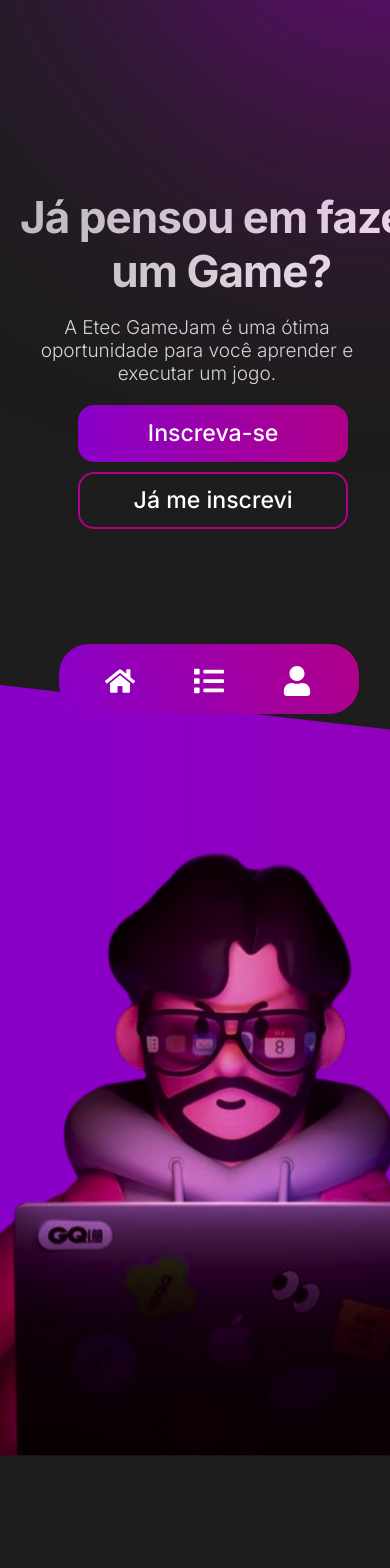
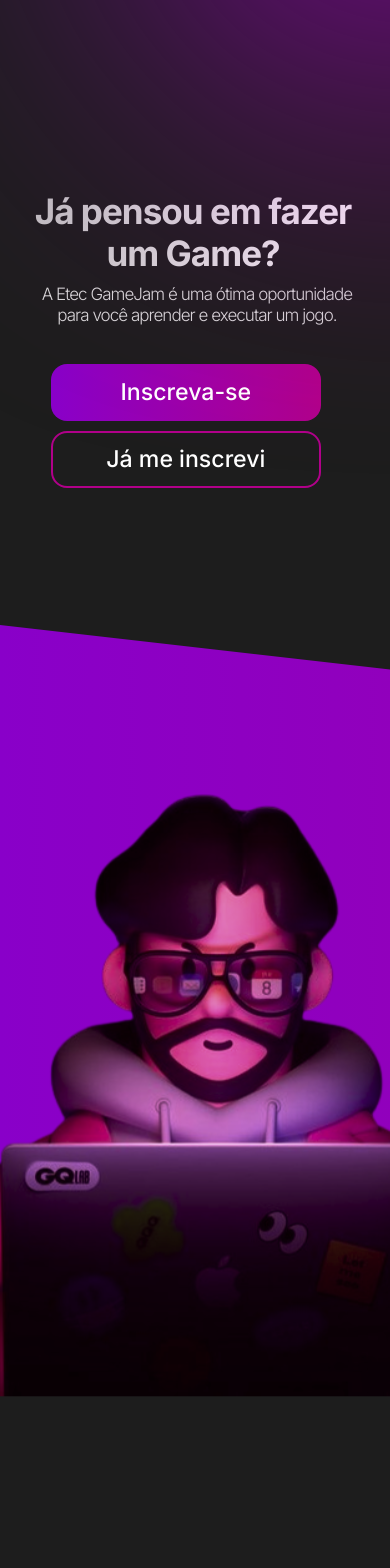
Before and after one commit to iguin777/tcc2, a React (Create React App) app in the folder client/: page / in a window 390 px wide. Shown: the top 1568 px of the page. Built offline with nearby package versions, Linux system fonts and the light colour scheme.

Commit message:
Deixando tela de 'landing' responsiva

```diff
--- a/client/src/components/header-h/HeaderH.jsx
+++ b/client/src/components/header-h/HeaderH.jsx
@@ -5,7 +5,7 @@ import { FaUser, FaHome, FaList } from 'react-icons/fa';
 
 const Header = ( {Text,Text2, Text3, onClick, onClick1, onClick2, onClick3}) => {
     return(
-        <section id='header'>
+        <section id='headerH'>
         <header>
             <nav id="nav-bar_h">
                 <i id="nav-logo"><img src={logo} alt="logo" /></i>
@@ -27,7 +27,7 @@ const Header = ( {Text,Text2, Text3, onClick, onClick1, onClick2, onClick3}) =>
             </div>
         </header>
 
-        <ul className="example-1">
+        <ul className="mobile">
         <li className="icon-content">
             <a
             href="/"
--- a/client/src/components/header-h/headerH.css
+++ b/client/src/components/header-h/headerH.css
@@ -97,16 +97,16 @@ header {
 }
 
 @media screen and (max-width: 1170px) {
-    #nav_list {
+    #nav_list_h {
         display: none;
     }
-    header {
+    #headerH {
         display: none;
     }
     ul {
         list-style: none;
     }
-    .example-1 {
+    .mobile {
         gap: 7%;
         margin-top: 165%;
         margin-left: 15%;
@@ -122,13 +122,13 @@ header {
         height: 70px;
         width: 300px;
     }
-    .example-1 .icon-content {
+    .mobile .icon-content {
         top: -10px;
         margin: 0 10px;
         position: relative;
         font-weight: bolder;
     }
-    .example-1 .icon-content .tooltip {
+    .mobile .icon-content .tooltip {
         position: absolute;
         top: -30px;
         left: 50%;
@@ -143,13 +143,13 @@ header {
         font-weight: bolder;
     }
 
-    .example-1 .icon-content:hover .tooltip {
+    .mobile .icon-content:hover .tooltip {
         opacity: 1;
         visibility: visible;
         top: -50px;
     }
 
-    .example-1 .icon-content .link {
+    .mobile .icon-content .link {
         display: flex;
         justify-content: center;
         align-items: center;
@@ -160,10 +160,10 @@ header {
         transition: all 0.3s ease-in-out;
         font-weight: bolder;
     }
-    .example-1 .icon-content .link:hover {
+    .mobile .icon-content .link:hover {
         box-shadow: 3px 2px 45px 0px rgb(0 0 0 / 12%);
     }
-    .example-1 .icon-content .link svg {
+    .mobile.icon-content .link svg {
         width: 30px;
         height: 30px;
         fill: #fff;
--- a/client/src/components/header/header.css
+++ b/client/src/components/header/header.css
@@ -88,99 +88,46 @@ header {
 .example-1{
     display: none;
 }
-/* Media Queries para telas menores */
+
 @media screen and (max-width: 1600px) {
     #header{
-        margin-right: 20%;
+        margin-right: 200px;
     }
 }
 
-
-
-/* Quando a largura da tela for menor que 1370px */
 @media screen and (max-width: 1370px) {
-    @media screen and (max-width: 1370px) {
-        #header {
-           margin-right: -10%;
-        }
+    #header{
+        margin-right: 100px;
     }
 }
 
+@media screen and (max-width: 1170px) {
+    #header{
+        margin-right: 200px ;
+    }
+}
+
+@media screen and (max-width: 768px) {
+    #header{
+        margin-left: -150px ;
+        width: 110%;
+    }
+    #nav_list{
+        width: 140%;
+        margin-left: 10%;
+    }
 
 
+}
 
-/*@media screen and (max-width: 768px) {
-    #nav_list {
+@media screen and (max-width: 623px) {
+    #header{
         display: none;
     }
-    header {
+}
+
+@media screen and (max-width: 480px) {
+    #header{
         display: none;
     }
-    ul {
-        list-style: none;
-    }
-    .example-1 {
-        box-shadow: 10px 10px 20px rgba(0, 0, 0, 0.3);
-        z-index: 9999;
-        gap: 7%;
-        margin-top: 165%;
-        left: 6%;
-        position: fixed;
-        display: flex;
-        justify-content: center;
-        align-items: center;
-        font-weight: bolder;
-        background: linear-gradient(70deg, #8900C9, #B1008A);
-        border-radius: 19.65px;
-        border-radius: 30px;
-        padding: 20px;
-        height: 70px;
-        width: 300px;
-    }
-    .example-1 .icon-content {
-        top: -10px;
-        margin: 0 10px;
-        position: fixed;
-        font-weight: bolder;
-    }
-    .example-1 .icon-content .tooltip {
-        position: fixed;
-        top: -30px;
-        left: 50%;
-        transform: translateX(-50%);
-        background-color: #fff;
-        padding: 6px 10px;
-        border-radius: 5px;
-        opacity: 0;
-        visibility: hidden;
-        font-size: 14px;
-        transition: all 0.3s ease;
-        font-weight: bolder;
-    }
-
-    .example-1 .icon-content:hover .tooltip {
-        opacity: 1;
-        visibility: visible;
-        top: -50px;
-    }
-
-    .example-1 .icon-content .link {
-        display: flex;
-        justify-content: center;
-        align-items: center;
-        width: 50px;
-        height: 50px;
-        border-radius: 50%;
-        color: #fff;
-        transition: all 0.3s ease-in-out;
-        font-weight: bolder;
-    }
-    .example-1 .icon-content .link:hover {
-        box-shadow: 3px 2px 45px 0px rgb(0 0 0 / 12%);
-    }
-    .example-1 .icon-content .link svg {
-        width: 30px;
-        height: 30px;
-        fill: #fff;
-    }
-};*/
+}
--- a/client/src/pages/landing/landing.jsx
+++ b/client/src/pages/landing/landing.jsx
@@ -55,7 +55,7 @@ function Landing() {
     });
     ScrollReveal().reveal(".pc", {
       ...scrollRevealOption,
-      delay: 800,
+      origin: "right",
     });
 
     ScrollReveal().reveal(".txt-info", {
--- a/client/src/pages/landing/styles/Home.css
+++ b/client/src/pages/landing/styles/Home.css
@@ -196,20 +196,50 @@
 
 /* Quando a largura da tela for menor que 1170px */
 @media screen and (max-width: 1170px) {
-
+    .banner{
+        display: none;
+    }
+    .title{
+        text-align: center;
+        margin-left: 30%;
+    }
+    .description{
+        text-align: center;
+        margin-left: 30%;
+    }
+    .btn-home{
+        margin-left: 40%;
+     }
 }
 
 /* Quando a largura da tela for menor que 768px */
-@media screen and (max-width: 768px) {
 
+@media screen and (max-width: 620px) {
+    .title{
+        text-align: center;
+        margin-left: 14%;
+    }
+    .description{
+        text-align: center;
+        margin-left: 14%;
+    }
+    .banner{
+      display: none;
+    }
+    .btn-home{
+       margin-left: 30%;
+    }
 }
 
 /* Quando a largura da tela for menor que 480px */
 @media screen and (max-width: 480px) {
     .title{
-        margin-left: -3%;
+        margin-left: 1%;
+        margin-right: -7%;
         font-size: 44px;
         text-align: center;
+        font-size: 38px;
+        line-height: 120%; /* 112.929% */
     }
     .description{
         text-align: center;
@@ -221,10 +251,12 @@
         display: none;
     }
     .btn-home{
-        margin-left: 20%;
+        margin-left: 17%;
+        margin-right: 20%;
+        margin-top: 10%;
     }
 }
-@media screen and (max-width: 380px) {
+@media screen and (max-width: 390px) {
     .title{
         margin-left: 1%;
         font-size: 35px;
@@ -243,4 +275,9 @@
     letter-spacing: -0.963px;
 
     }
+    .btn-home{
+        margin-left: 13%;
+        margin-right: 20%;
+        margin-top: 10%;
+    }
 }
--- a/client/src/pages/landing/styles/aprender.css
+++ b/client/src/pages/landing/styles/aprender.css
@@ -3,7 +3,8 @@
     flex-direction: row;
     color: #D9D9D9;
     gap: 200px;
-    margin-left: 16%;
+    margin-left: 12%;
+    margin-right: 12%;
     margin-top: 90px;
     justify-content: space-between;
     align-items: center; /* Centraliza os itens (imagens e textos) verticalmente */
@@ -146,6 +147,9 @@
         margin-left: -50px;
     }
 }
+@media screen and (max-width: 620px) {
+
+}
 
 /* Quando a largura da tela for menor que 480px */
 @media screen and (max-width: 480px) {
--- a/client/src/pages/landing/styles/info.css
+++ b/client/src/pages/landing/styles/info.css
@@ -77,19 +77,6 @@
 
 }
 
-/* Quando a largura da tela for menor que 1170px */
-@media screen and (max-width: 1170px) {
-
-}
-
-/* Quando a largura da tela for menor que 768px */
-@media screen and (max-width: 768px) {
-
-}
-
-/* Quando a largura da tela for menor que 480px */
-@media screen and (max-width: 480px) {
-}
 
 @media screen and (max-width: 1370px) {
     .txt-info{
@@ -109,10 +96,53 @@
 }
 @media screen and (max-width: 1170px) {
     .txt-info{
-        display: none;
+        margin-left: -14%;
+    }
+    .title-info{
+        font-size: 40px;
+        margin-right: 31%;
+    }
+    .description-info{
+        width:30%;
     }
     .img-monitor{
         margin-top: 5.6%;
-        margin-left: -3%;
+        margin-left: -4%;
     }
 }
+
+/* Quando a largura da tela for menor que 768px */
+@media screen and (max-width: 768px) {
+  .txt-info{
+    display: none;
+  }
+  .img-monitor{
+    margin-top: 5.6%;
+    margin-left: 4%;
+
+}
+}
+
+@media screen and (max-width: 620px) {
+    .img-monitor{
+        margin-top: 5.6%;
+        margin-left: 1%;
+        width: fit-content;
+    }
+}
+
+
+/* Quando a largura da tela for menor que 480px */
+@media screen and (max-width: 480px) {
+    .img-monitor{
+        margin-top: 5.6%;
+        margin-left: -2.7%;
+    }
+}
+
+@media screen and (max-width: 390px) {
+    .img-monitor{
+        margin-top: 5.6%;
+        margin-left: -3.7%;
+    }
+}
--- a/client/src/pages/landing/styles/steps.css
+++ b/client/src/pages/landing/styles/steps.css
@@ -42,6 +42,13 @@
     filter: blur(157.48793029785156px);
 }
 
+@media screen and (max-width: 1600px) {
+    .hero{
+        width: 100px;
+        margin-right: 600px;
+    }
+}
+
 @media screen and (max-width: 1370px) {
     .block{
         margin-left: 0%;
@@ -72,3 +79,12 @@
         display: none;
     }
 }
+
+@media screen and (max-width: 480px) {
+    .steps{
+        margin-top: 70%;
+    }
+    .txt-steps{
+        line-height: 180%;
+    }
+}
```
Also changed, not shown: client/src/components/header/Header.jsx (+5 -5 lines).
